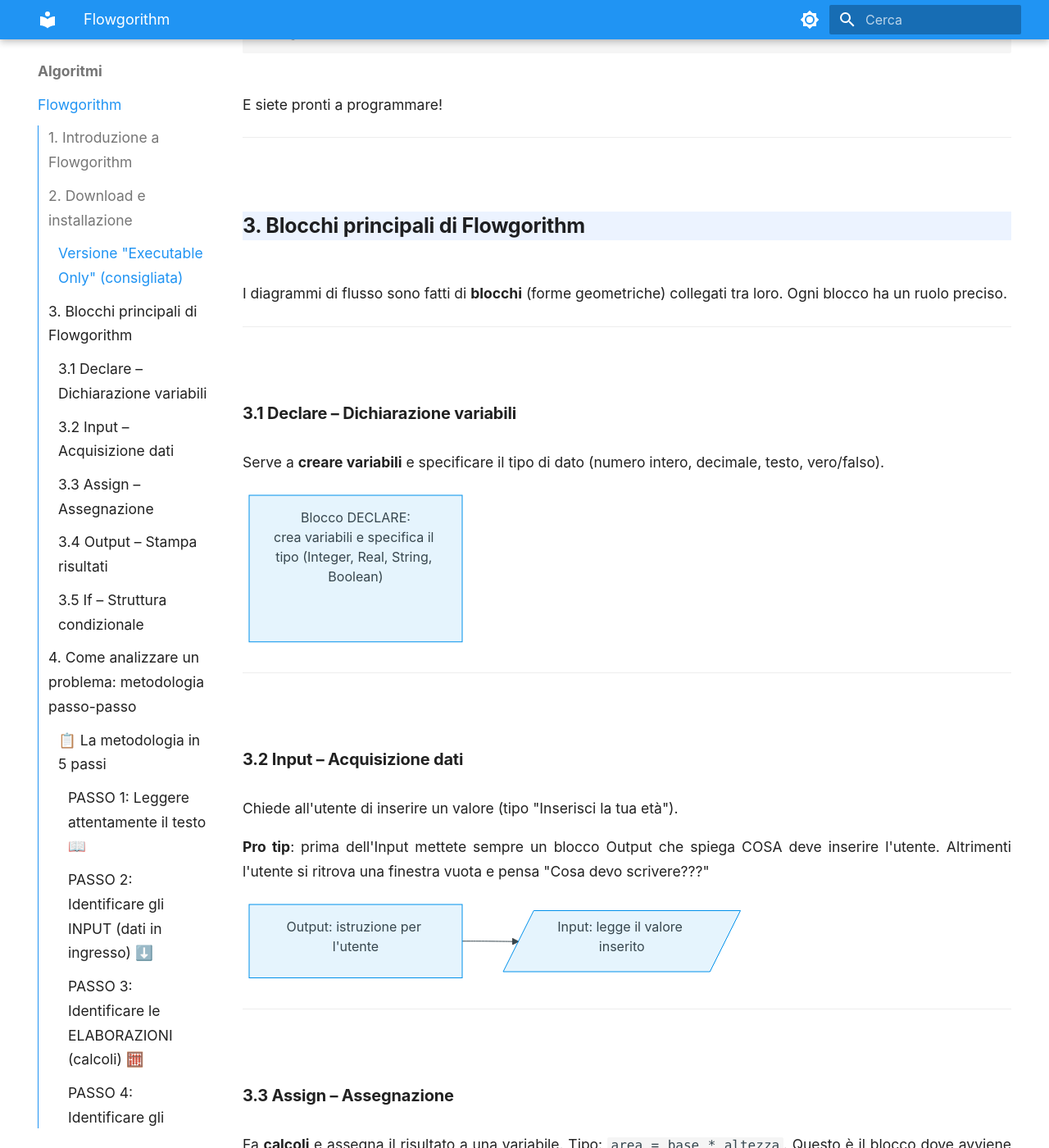
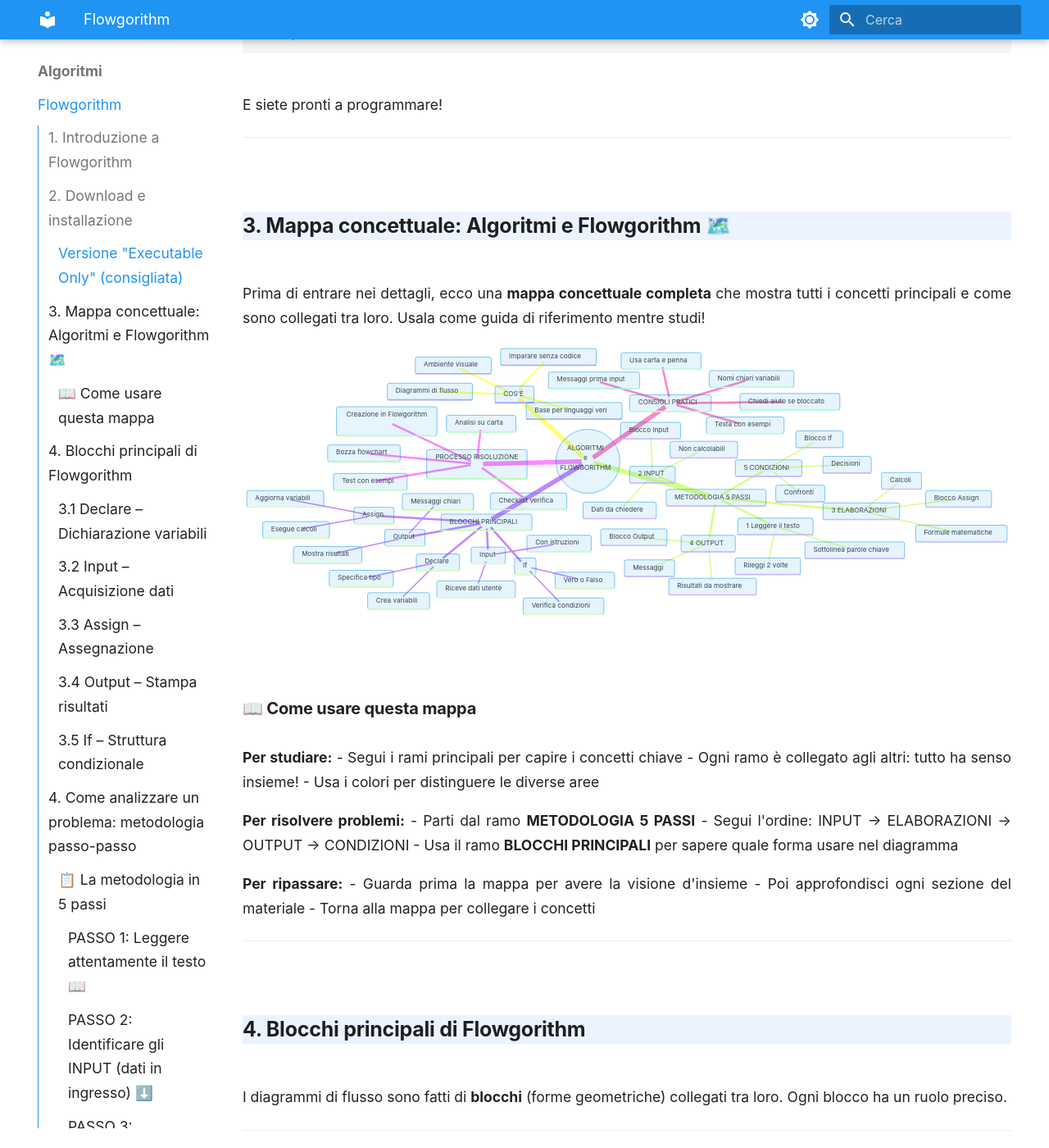
Before and after one commit to Federob/infohandouts, an MkDocs documentation site: the page built from docs/algocoding/01_flowgorithm.md, in a window 1280 px wide and 1400 px high, scrolled down 1035 px. Shown: the whole window at 82% size. Built offline with MkDocs 1.6.1 and Material for MkDocs 9.7.7, drawn with Linux system fonts in a browser that asks for light colours.

Commit message:
Aggiunta mappa concettuale per Algoritmi e Flowgorithm
- Aggiunta sezione 3 con mappa concettuale completa in formato mindmap
- Struttura ottimizzata per studenti BES con visione d'insieme dell'argomento
- Include: concetti base, metodologia 5 passi, blocchi principali, processo di risoluzione, consigli pratici
- Aggiunta guida su come utilizzare la mappa per studio, risoluzione problemi e ripasso
- Rinumerazione automatica delle sezioni successive

````diff
--- a/docs/algocoding/01_flowgorithm.md
+++ b/docs/algocoding/01_flowgorithm.md
@@ -28,7 +28,88 @@ E siete pronti a programmare!
 
 ---
 
-## 3. Blocchi principali di Flowgorithm
+## 3. Mappa concettuale: Algoritmi e Flowgorithm 🗺️
+
+Prima di entrare nei dettagli, ecco una **mappa concettuale completa** che mostra tutti i concetti principali e come sono collegati tra loro. Usala come guida di riferimento mentre studi!
+
+```mermaid
+mindmap
+  root((ALGORITMI<br/>e<br/>FLOWGORITHM))
+    COS'È
+      Ambiente visuale
+      Diagrammi di flusso
+      Imparare senza codice
+      Base per linguaggi veri
+    METODOLOGIA 5 PASSI
+      1 Leggere il testo
+        Sottolinea parole chiave
+        Rileggi 2 volte
+      2 INPUT
+        Dati da chiedere
+        Non calcolabili
+        Blocco Input
+      3 ELABORAZIONI
+        Formule matematiche
+        Calcoli
+        Blocco Assign
+      4 OUTPUT
+        Risultati da mostrare
+        Messaggi
+        Blocco Output
+      5 CONDIZIONI
+        Confronti
+        Decisioni
+        Blocco If
+    BLOCCHI PRINCIPALI
+      Declare
+        Crea variabili
+        Specifica tipo
+      Input
+        Riceve dati utente
+        Con istruzioni
+      Assign
+        Esegue calcoli
+        Aggiorna variabili
+      Output
+        Mostra risultati
+        Messaggi chiari
+      If
+        Verifica condizioni
+        Vero o Falso
+    PROCESSO RISOLUZIONE
+      Analisi su carta
+      Checklist verifica
+      Bozza flowchart
+      Creazione in Flowgorithm
+      Test con esempi
+    CONSIGLI PRATICI
+      Usa carta e penna
+      Nomi chiari variabili
+      Messaggi prima input
+      Testa con esempi
+      Chiedi aiuto se bloccato
+```
+
+### 📖 Come usare questa mappa
+
+**Per studiare:**
+- Segui i rami principali per capire i concetti chiave
+- Ogni ramo è collegato agli altri: tutto ha senso insieme!
+- Usa i colori per distinguere le diverse aree
+
+**Per risolvere problemi:**
+- Parti dal ramo **METODOLOGIA 5 PASSI**
+- Segui l'ordine: INPUT → ELABORAZIONI → OUTPUT → CONDIZIONI
+- Usa il ramo **BLOCCHI PRINCIPALI** per sapere quale forma usare nel diagramma
+
+**Per ripassare:**
+- Guarda prima la mappa per avere la visione d'insieme
+- Poi approfondisci ogni sezione del materiale
+- Torna alla mappa per collegare i concetti
+
+---
+
+## 4. Blocchi principali di Flowgorithm
 
 I diagrammi di flusso sono fatti di **blocchi** (forme geometriche) collegati tra loro. Ogni blocco ha un ruolo preciso.
 
````
